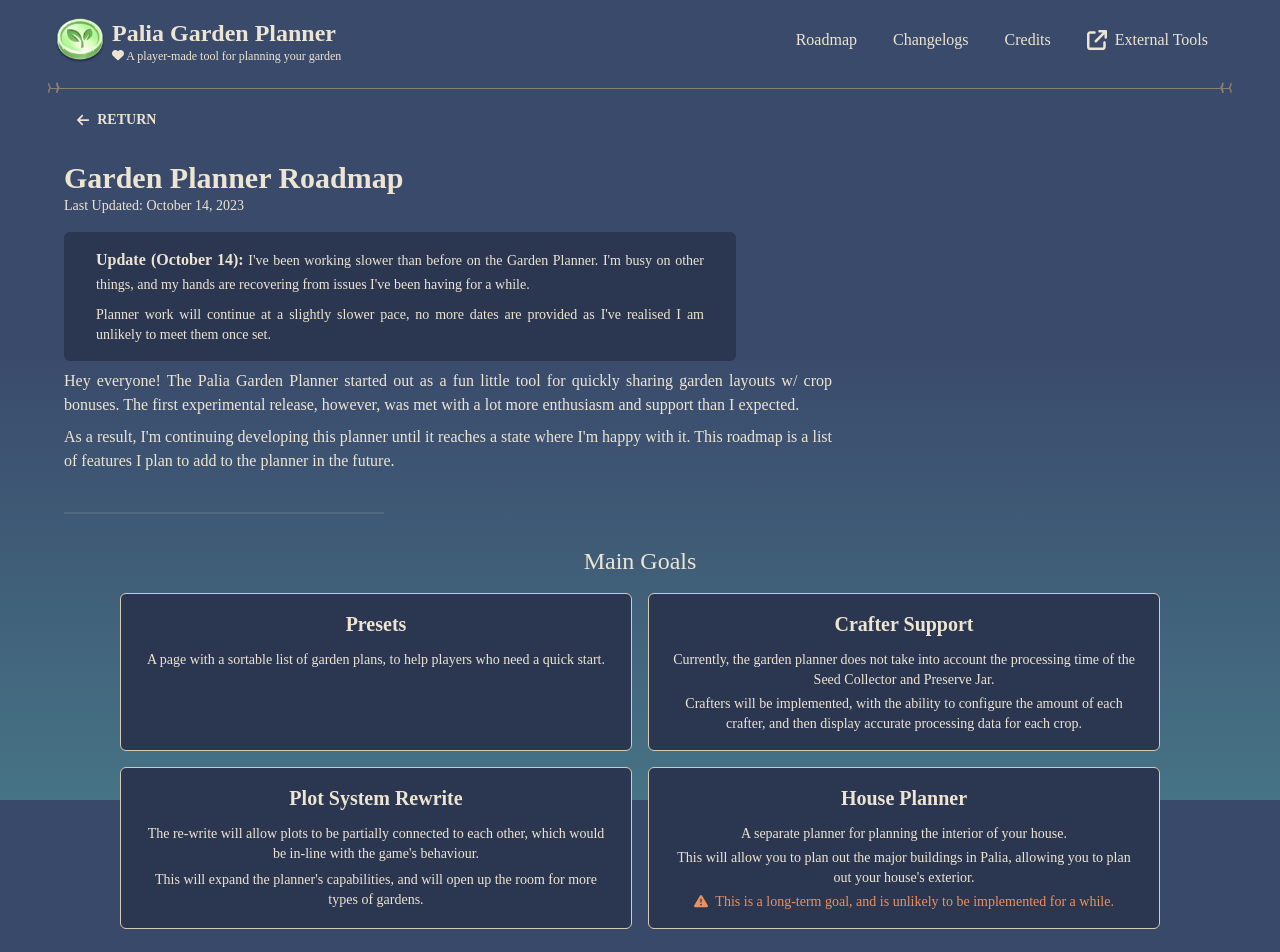
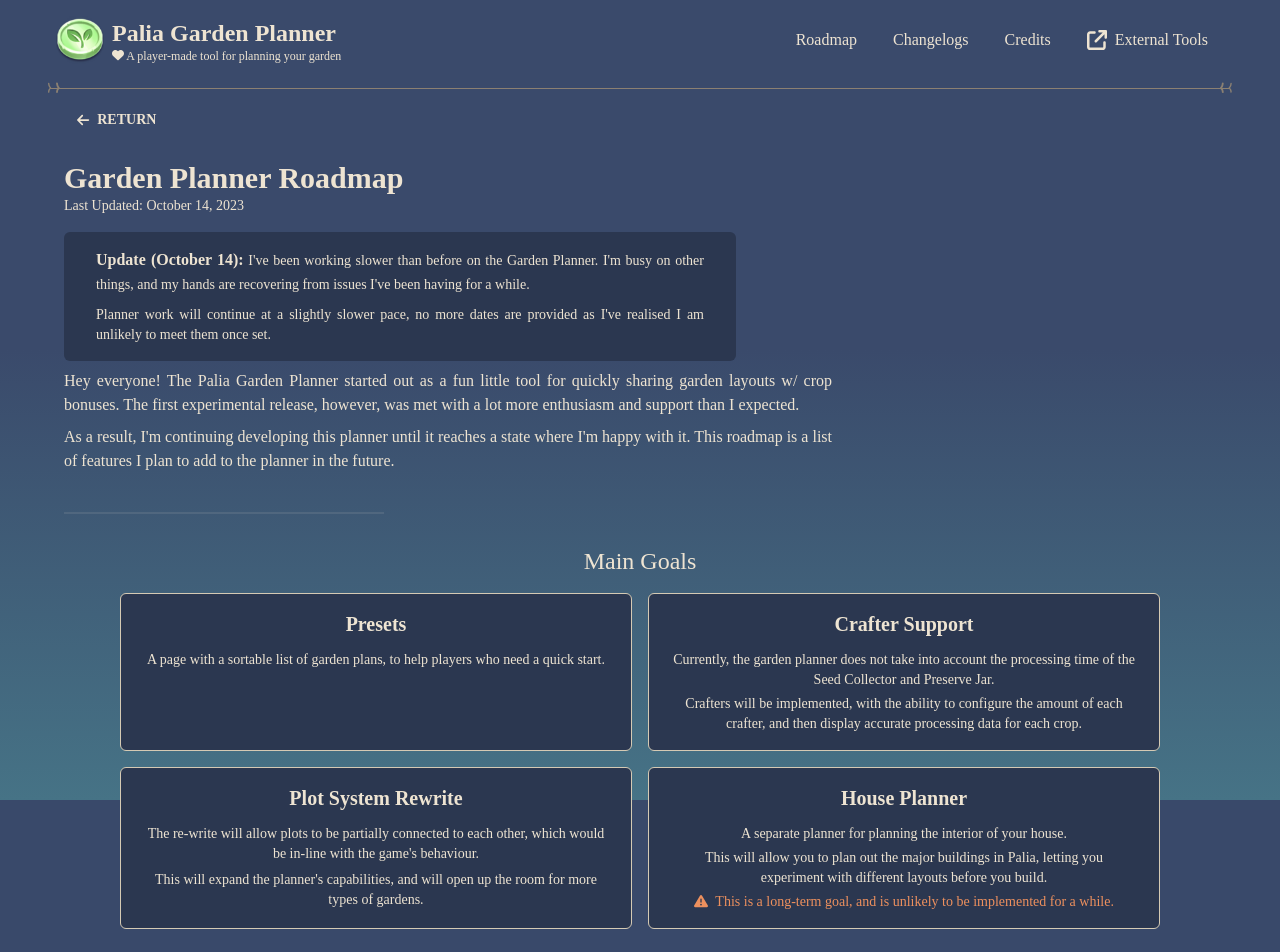
Before and after one commit to VincentAmante/palia-tools, a Nuxt app: page /roadmap in a window 1280 px wide. Shown: the top 952 px of the page. Built offline with nearby package versions, Linux system fonts and the light colour scheme; a web font is replaced by a local one.

Commit message:
Update roadmap.vue

```diff
--- a/pages/roadmap.vue
+++ b/pages/roadmap.vue
@@ -119,7 +119,7 @@
               </p>
               <p>
                 This will allow you to plan out the major buildings in Palia,
-                allowing you to plan out your house's exterior.
+                letting you experiment with different layouts before you build.
               </p>
               <p class="text-warning">
                 <font-awesome-icon :icon="['fas', 'exclamation-triangle']" class="mr-1" />
```
